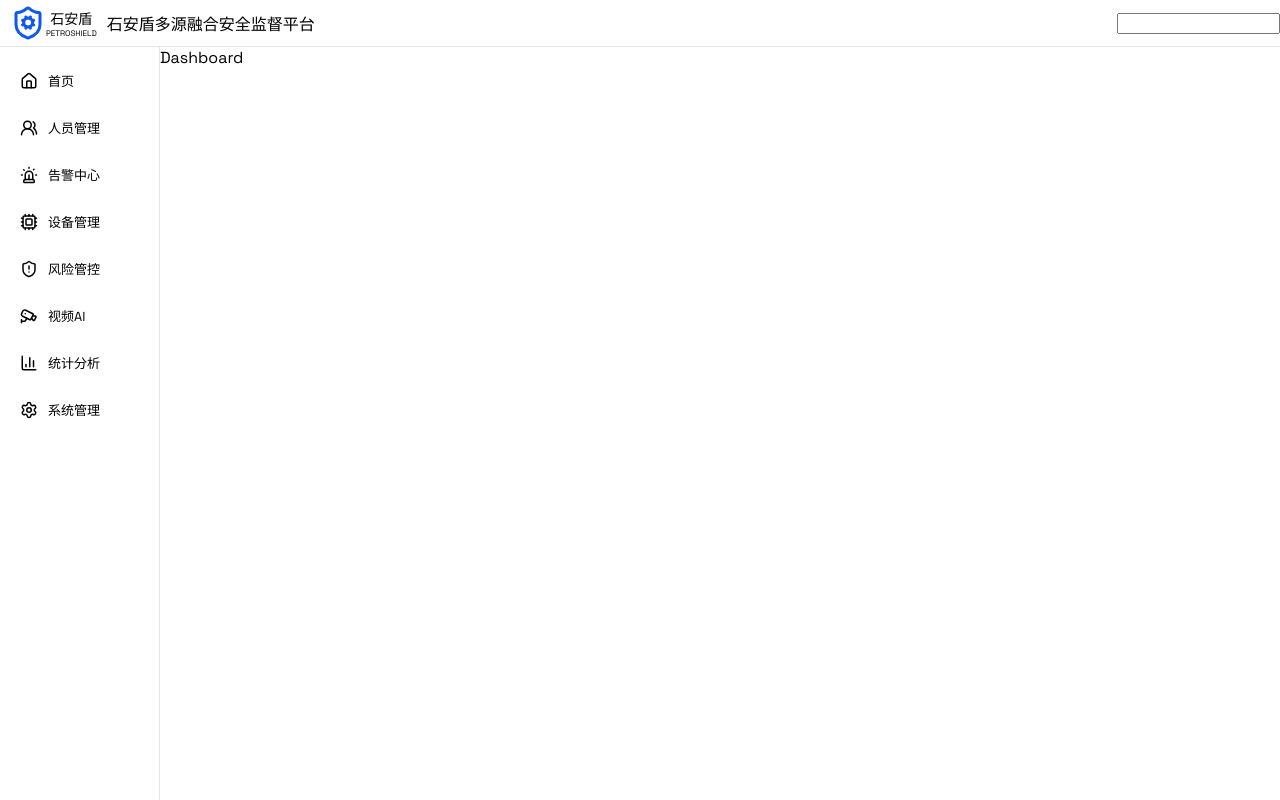
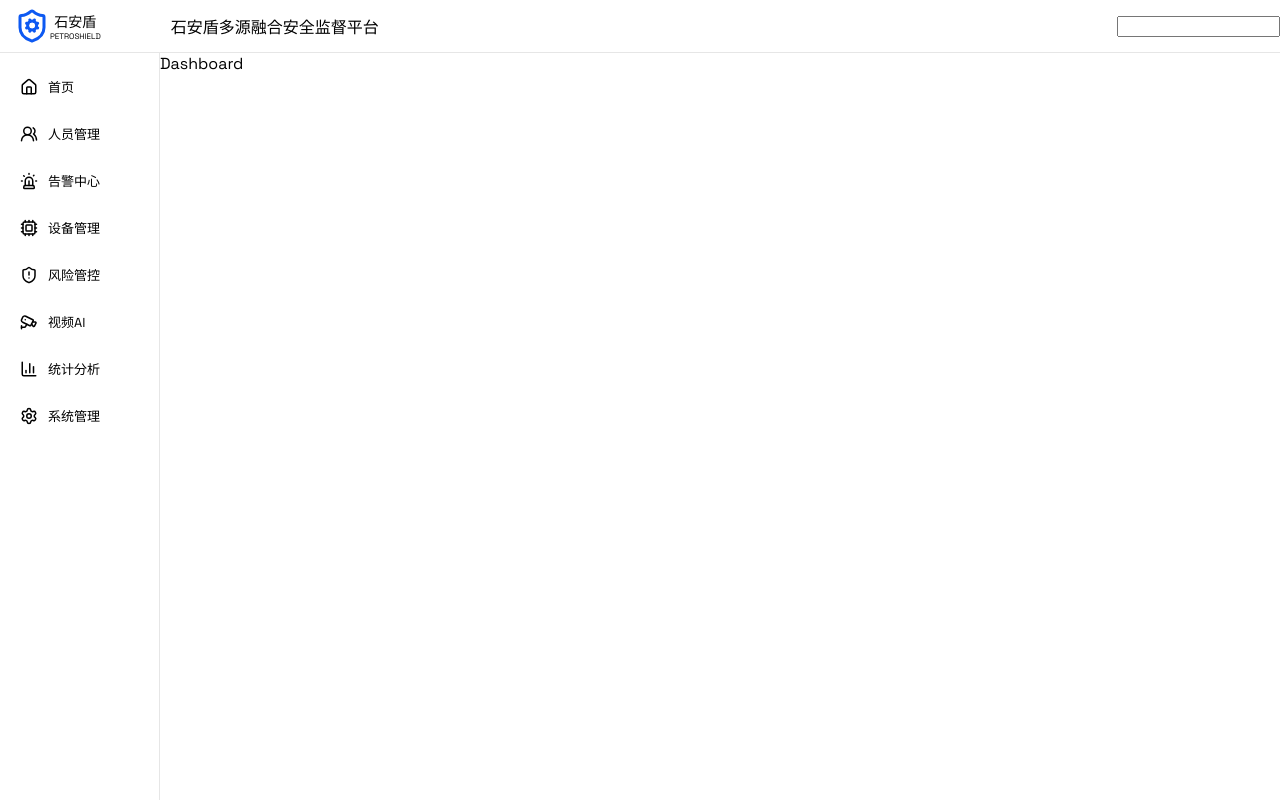
Before and after one commit to AlexDreemurr/PetroShield, a React (Vite) app in the folder frontend/: page / in a window 1280 px wide. Built offline with nearby package versions, Linux system fonts and the light colour scheme.

Commit message:
微调ui

```diff
--- a/frontend/src/components/Header/Header.jsx
+++ b/frontend/src/components/Header/Header.jsx
@@ -30,12 +30,13 @@ const Wrapper = styled.div`
 const IconWrapper = styled.div`
   display: flex;
   align-items: center;
-  padding: 5px 10px;
+  padding: 8px 10px 8px 14px;
 `;
 const TitleWrapper = styled.div`
   display: flex;
   flex-direction: column;
   align-items: center;
+  margin-right: 60px;
 `;
 const Title = styled.p`
   font-size: ${14 / 16}rem;
```
